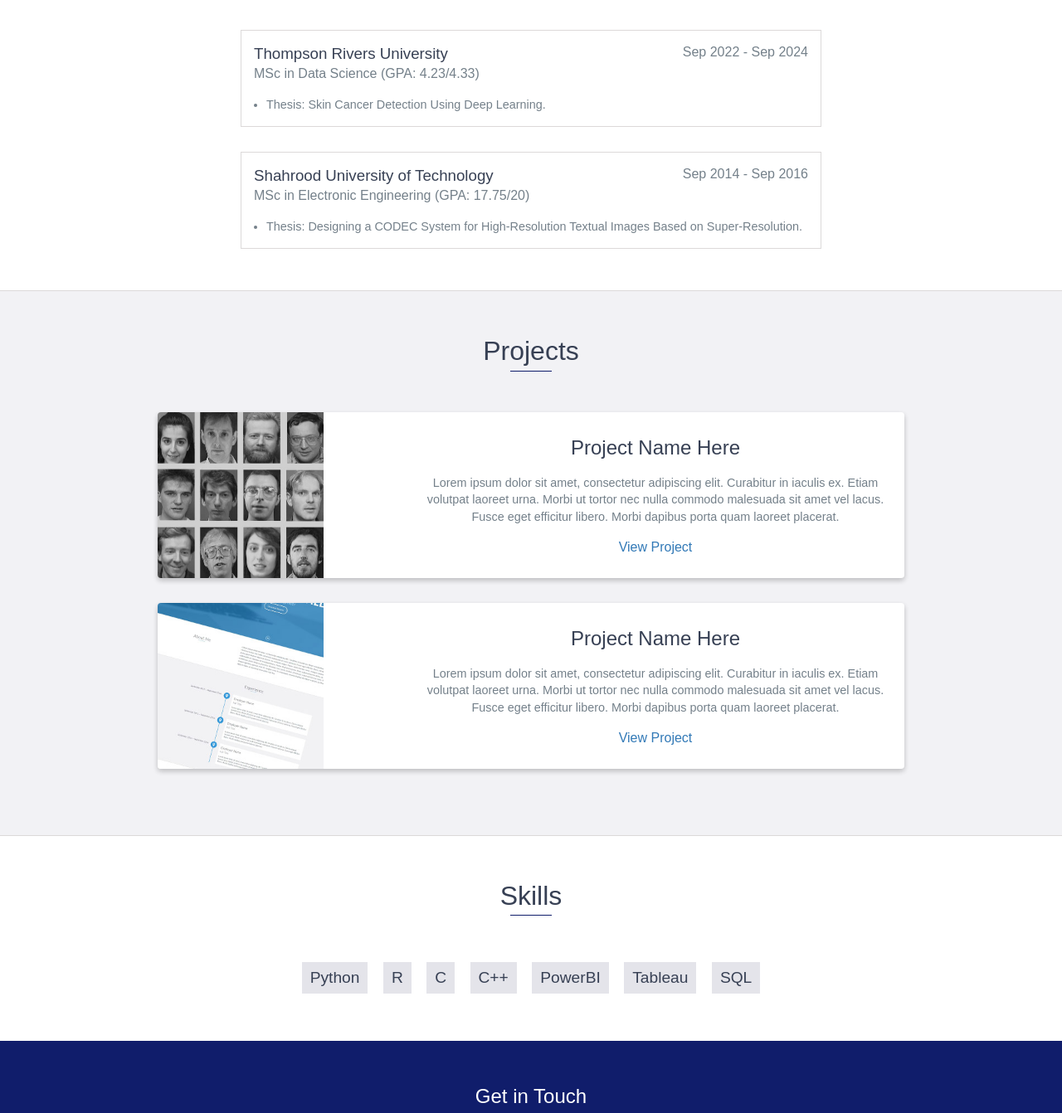
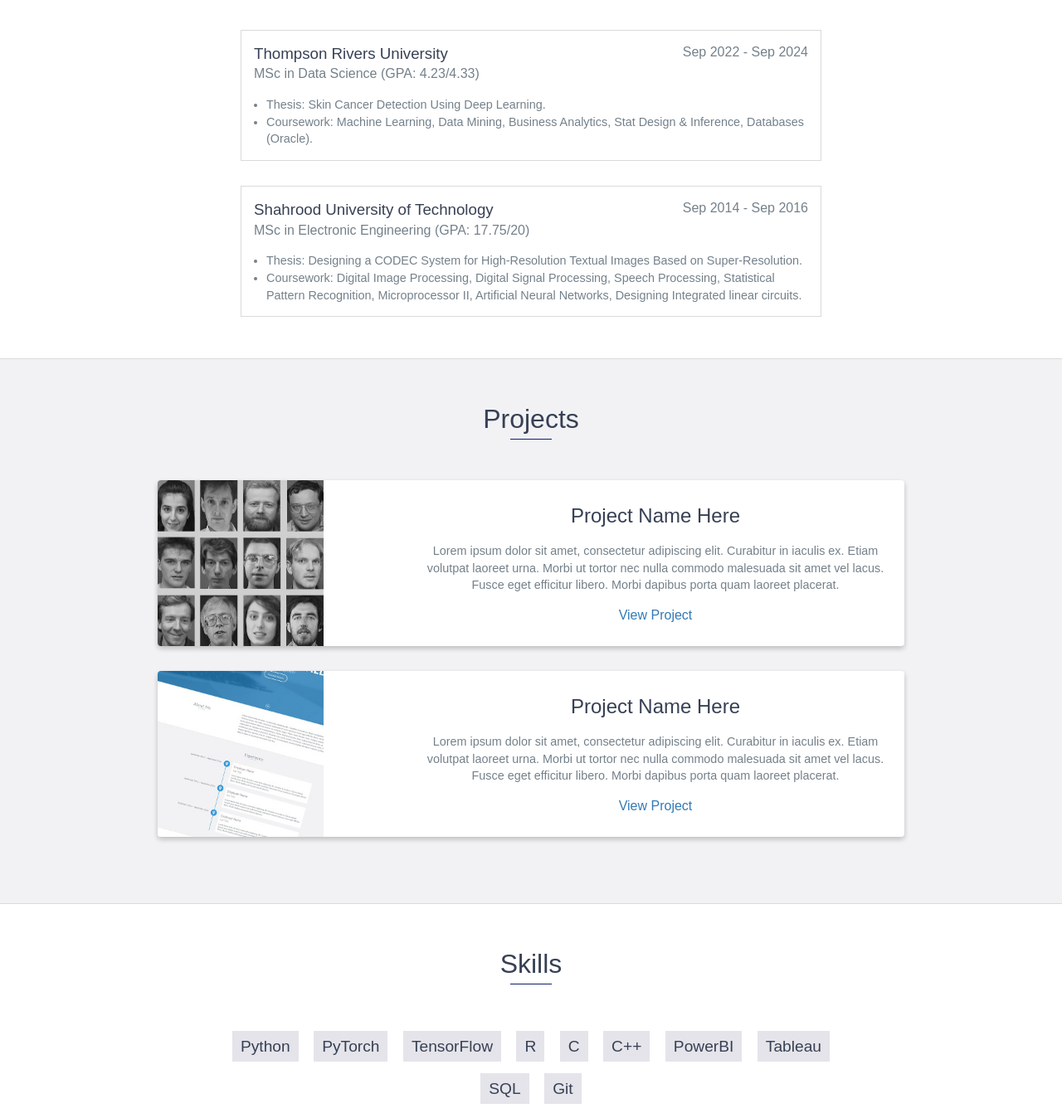
Before and after one commit to saeid436/saeid436.github.io, a website: page index.html in a window 1280 px wide. Shown: the part 1960-3302 px from the top of the page at 83% size. Drawn offline with nearby package versions, Linux system fonts and the light colour scheme.

Commit message:
Updating index file

```diff
--- a/index.html
+++ b/index.html
@@ -114,6 +114,9 @@
                 <li>
                     Thesis: Skin Cancer Detection Using Deep Learning.
                 </li>
+                <li>
+                    Coursework: Machine Learning, Data Mining, Business Analytics, Stat Design & Inference, Databases (Oracle).
+                </li>
             </ul>
         </div>
         <!-- End .education-block -->
@@ -125,6 +128,9 @@
             <ul>
                 <li>
                     Thesis: Designing a CODEC System for High‐Resolution Textual Images Based on Super‐Resolution.
+                </li>
+                <li>
+                    Coursework: Digital Image Processing, Digital Signal Processing, Speech Processing, Statistical Pattern Recognition, Microprocessor II, Artificial Neural Networks, Designing Integrated linear circuits.
                 </li>
             </ul>
         </div>
@@ -174,14 +180,18 @@
 
     <div id="skills">
         <h2 class="heading">Skills</h2>
+
         <ul>
             <li>Python</li>
+            <li>PyTorch</li>
+            <li>TensorFlow</li>
             <li>R</li>
             <li>C</li>
             <li>C++</li>
             <li>PowerBI</li>
             <li>Tableau</li>
             <li>SQL</li>
+            <li>Git</li>
         </ul>
     </div>
     <!-- End #skills -->
```
